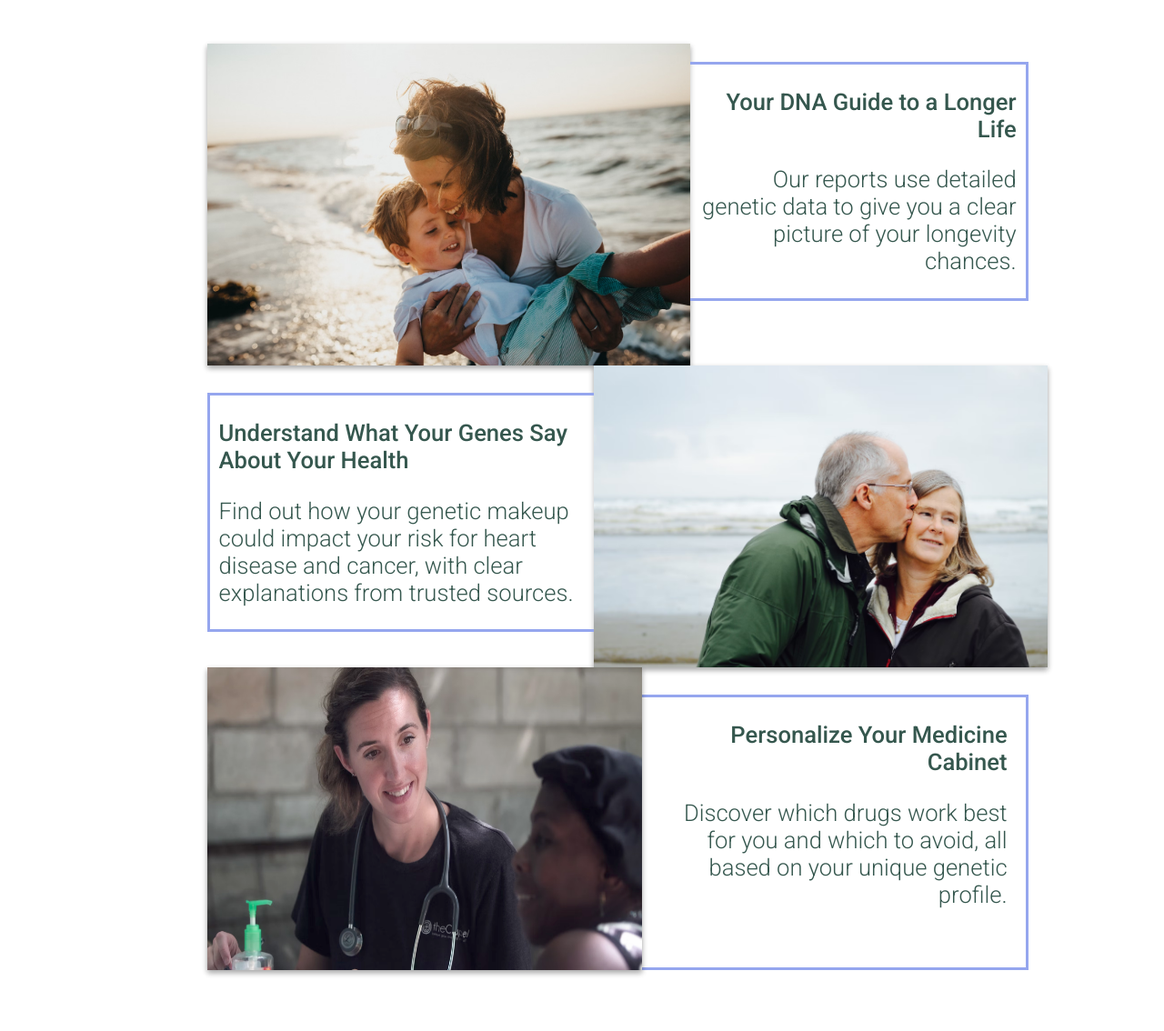
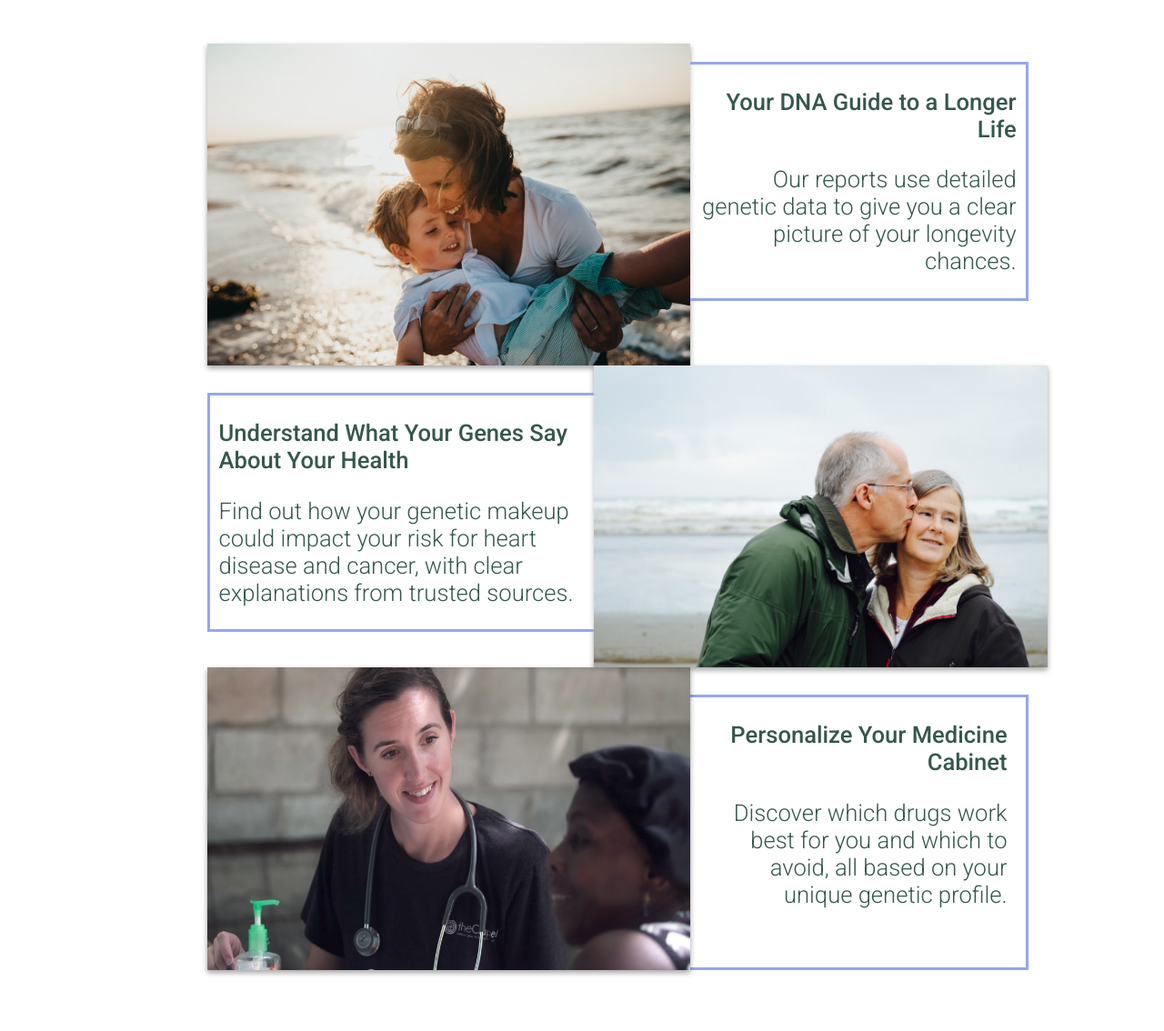
Before and after one commit to dna-seq/dna-seq.github.io, a plain HTML site: page index.html in a window 1280 px wide. Shown: the part 166-1300 px from the top of the page at 91% size. Drawn offline with Linux system fonts and the light colour scheme.

Commit message:
fixed css

```diff
--- a/styles.css
+++ b/styles.css
@@ -64,7 +64,7 @@ h3.big-text{
 }
 .inner-div2 img.doctor{
     box-shadow: rgba(0, 0, 0, 0.16) 0px 3px 6px, rgba(0, 0, 0, 0.23) 0px 3px 6px;
-    width: 45%;
+    width: 50%;
     z-index: 8;
 }
 .textt-1{
@@ -78,7 +78,7 @@ h3.big-text{
 }
 .textt-2{
     margin-top: 30px;
-    width: 40%;
+    width: 35%;
     text-align: right;
     z-index: 1;
     border: 3px solid rgb(149, 166, 238);
```
